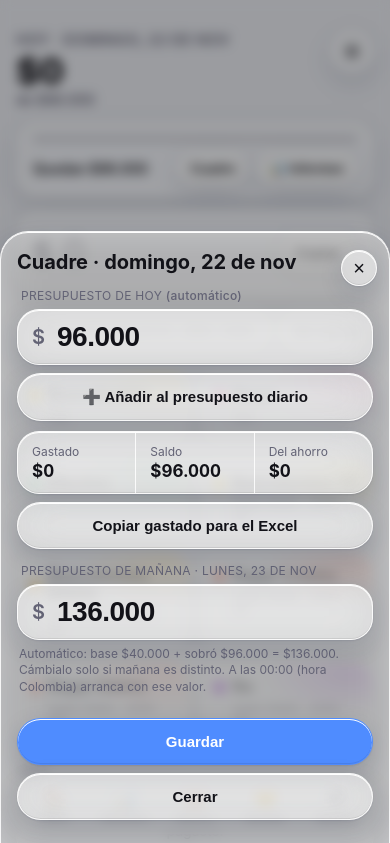
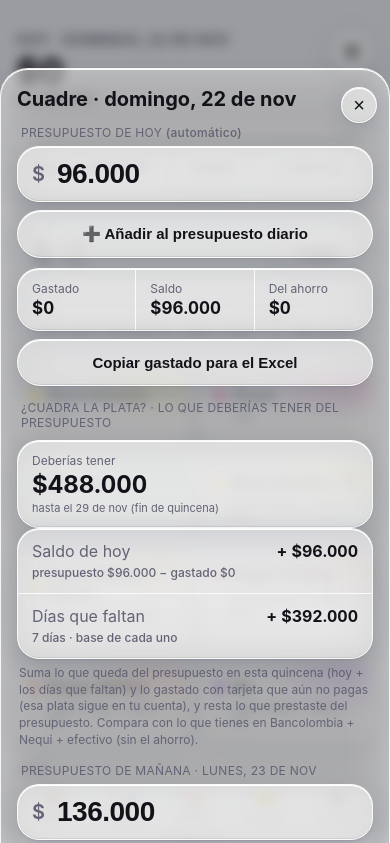
Before and after one commit to juanmarket/gastos, a plain HTML site: page index.html in a window 390 px wide. Both pictures are taken after a click on the button "Cuadre". Shown: the top 843 px of the page. Drawn offline with Linux system fonts and the light colour scheme.

Commit message:
Cuadre: '¿Cuadra la plata?' (saldo + días que faltan + tarjetas sin pagar − préstamos) y deudas prestadas del presupuesto diario
Co-Authored-By: Claude Fable 5.1 <noreply@anthropic.com>

```diff
--- a/index.html
+++ b/index.html
@@ -306,6 +306,12 @@
       <div><span>Del ahorro</span><b id="cAhorro">$0</b></div>
     </div>
     <button class="btn glass" id="cCopySpent">Copiar gastado para el Excel</button>
+    <label>¿Cuadra la plata? · lo que deberías tener del presupuesto</label>
+    <div class="kv glass" style="grid-template-columns:1fr">
+      <div><span>Deberías tener</span><b id="chTotal" style="font-size:24px">$0</b><small id="chSub"></small></div>
+    </div>
+    <div class="list glass" id="chList"></div>
+    <p class="hint">Suma lo que queda del presupuesto en esta quincena (hoy + los días que faltan) y lo gastado con tarjeta que aún no pagas (esa plata sigue en tu cuenta), y resta lo que prestaste del presupuesto. Compara con lo que tienes en Bancolombia + Nequi + efectivo (sin el ahorro).</p>
     <label id="cTomorrowLabel">Presupuesto de mañana</label>
     <div class="amountbox glass small"><span class="cur">$</span><input id="cBudgetTomorrow" type="text" inputmode="numeric" placeholder="0"></div>
     <p class="hint" id="cTomorrowHint"></p>
@@ -449,6 +455,7 @@
     <label>Nota</label>
     <input class="note glass" id="dbNote" type="text" placeholder="Por qué, cuándo paga…" autocomplete="off">
     <label class="toggle glass" style="margin-top:12px"><span id="dbAhLbl">🐷 ¿Te lo deben del ahorro? (cuando te paguen va al ahorro)</span><input type="checkbox" id="dbAhorro"></label>
+    <label class="toggle glass" id="dbPresuRow"><span>💵 ¿Lo prestaste del presupuesto diario? (no cuenta como gasto, solo en la plata que debes tener)</span><input type="checkbox" id="dbPresu"></label>
     <button class="btn glass primary" id="dbSave">Guardar</button>
     <button class="btn glass" id="dbPaid" style="display:none">Marcar como pagada</button>
     <button class="btn glass danger" id="dbDelete" style="display:none">Borrar</button>
@@ -761,7 +768,7 @@
     $('#cTodayAuto').textContent = isManual(t) ? '(fijado a mano)' : '(automático)';
     setMoney($('#cBudgetToday'), budgetOf(t));
     $('#cAhorro').textContent = fmt(ahorroOn(t));
-    refreshCuadre(true); refreshIncomes();
+    refreshCuadre(true); refreshIncomes(); renderCash();
     cmodal.classList.add('open');
   }
   function refreshCuadre(fillTomorrow){
@@ -821,6 +828,31 @@
     toast(`${m.name} pagada · ${fmt(p.sum)}. Conteo en cero.`);
   });
   cardModal.addEventListener('click', ev=>{ if(ev.target===cardModal) cardModal.classList.remove('open'); });
+  $('#dbAhorro').addEventListener('change', ()=>{ if($('#dbAhorro').checked) $('#dbPresu').checked = false; });
+  $('#dbPresu').addEventListener('change', ()=>{ if($('#dbPresu').checked) $('#dbAhorro').checked = false; });
+
+  // ---- ¿cuadra la plata? lo que deberías tener en tu poder del presupuesto
+  const debtsPresu = () => (typeof debts!=='undefined' ? debts : load(LS_D, [])).filter(d => !d.paid && d.presu && d.type==='me');
+  function cashCheck(){
+    const t = today(), [qa, qb] = qRange(qOf(t));
+    const leftToday = budgetOf(t) - spentOn(t);
+    let fut = 0, nFut = 0; for(let k = addDays(t,1); k <= qb; k = addDays(k,1)){ fut += isManual(k) ? budgetOf(k) : baseOf(k); nFut++; }
+    const cards = creditMethods().map(m => [m, cardPending(m).sum]).filter(x => x[1] > 0);
+    const cardSum = cards.reduce((s,x)=>s+x[1],0);
+    const loans = debtsPresu(), loanSum = loans.reduce((s,d)=>s+d.amount,0);
+    return { leftToday, fut, nFut, cards, cardSum, loans, loanSum, total: leftToday + fut + cardSum - loanSum, qb };
+  }
+  function renderCash(){
+    const c = cashCheck(), t = today();
+    $('#chTotal').textContent = fmt(c.total); $('#chTotal').style.color = c.total < 0 ? 'var(--danger)' : '';
+    $('#chSub').textContent = 'hasta el ' + dayLabel(c.qb, {day:'numeric', month:'short'}) + ' (fin de quincena)';
+    const row = (lbl, v, sub) => `<div class="day"><span>${lbl}${sub?`<br><small>${sub}</small>`:''}</span><b class="${v<0?'neg':''}">${v<0?'− ':'+ '}${fmt(Math.abs(v))}</b></div>`;
+    let h = row('Saldo de hoy', c.leftToday, 'presupuesto ' + fmt(budgetOf(t)) + ' − gastado ' + fmt(spentOn(t)));
+    h += row('Días que faltan', c.fut, c.nFut ? c.nFut + ' día' + (c.nFut===1?'':'s') + ' · base de cada uno' : 'hoy es el último día');
+    c.cards.forEach(([m,v]) => h += row(`<i class="dot" style="display:inline-block;width:8px;height:8px;border-radius:50%;background:${m.color};margin-right:6px"></i>${esc(m.name)} sin pagar`, v, 'ya salió del presupuesto, sigue en tu cuenta'));
+    c.loans.forEach(d => h += row(`Prestado a ${esc(d.who)}`, -d.amount, 'del presupuesto · ' + dayLabel(dayKey(d.ts),{day:'numeric', month:'short'})));
+    $('#chList').innerHTML = h;
+  }
 
   // ---- ingresos extra que se suman al presupuesto del día
   const LS_INC = 'gastos.incomes';
@@ -966,6 +998,7 @@
       hc.querySelectorAll('[data-card]').forEach(c => c.addEventListener('click', ()=>openCard(c.dataset.card))); }
     else hc.style.display='none';
     if(cardModal.classList.contains('open')) renderCard();
+    if(cmodal.classList.contains('open')) renderCash();
     // recordatorio de quincena
     const uq = upcomingQ(); const qb = $('#qBanner');
     if(uq && !qConfirmed.includes(uq)){
@@ -1100,7 +1133,7 @@
     list.slice().sort((a,b)=>(a.paid?1:0)-(b.paid?1:0) || b.ts-a.ts).forEach(d => {
       const r = document.createElement('div'); r.className = 'row' + (d.paid?' paid':'');
       r.innerHTML = `<input type="checkbox" class="chk" ${d.paid?'checked':''} title="Pagada">
-        <div class="info"><b>${esc(d.who)}${d.ahorro?'<span class="tag">🐷 ahorro</span>':''}</b><small>${d.type==='me'?'me debe':'le debo'} · ${dayLabel(dayKey(d.ts),{day:'numeric', month:'short'})}${d.note?' · '+esc(d.note):''}${d.paid?' · pagada '+dayLabel(dayKey(d.paidTs||d.ts),{day:'numeric', month:'short'}):''}</small></div>
+        <div class="info"><b>${esc(d.who)}${d.ahorro?'<span class="tag">🐷 ahorro</span>':d.presu?'<span class="tag">💵 presupuesto</span>':''}</b><small>${d.type==='me'?'me debe':'le debo'} · ${dayLabel(dayKey(d.ts),{day:'numeric', month:'short'})}${d.note?' · '+esc(d.note):''}${d.paid?' · pagada '+dayLabel(dayKey(d.paidTs||d.ts),{day:'numeric', month:'short'}):''}</small></div>
         <span class="amt ${d.type==='me'?'pos':'neg'}">${d.type==='me'?'+':'-'}${fmt(d.amount)}</span>`;
       r.querySelector('.chk').addEventListener('click', ev=>{ ev.stopPropagation(); d.paid = ev.target.checked; d.paidTs = d.paid ? Date.now() : undefined; saveDebts(); renderDebts(); if(d.paid && d.ahorro) savForDebt(d); else toast(d.paid ? 'Pagada · ' + d.who : 'Pendiente de nuevo'); });
       r.addEventListener('click', ()=>openDebt(d));
@@ -1109,13 +1142,13 @@
     $('#toggleDebtPaid').textContent = showPaid ? 'ocultar pagadas' : 'ver pagadas';
     $('#toggleDebtPaid').style.display = debts.some(d=>d.paid) ? '' : 'none';
   }
-  function setDbType(t){ dbType = t; $('#dbMeDeben').classList.toggle('on', t==='me'); $('#dbDebo').classList.toggle('on', t==='yo'); $('#dbAhLbl').textContent = t==='me' ? '🐷 ¿Te lo deben del ahorro? (cuando te paguen va al ahorro)' : '🐷 ¿Lo vas a sacar del ahorro? (cuando pagues sale del ahorro)'; }
+  function setDbType(t){ dbType = t; $('#dbMeDeben').classList.toggle('on', t==='me'); $('#dbDebo').classList.toggle('on', t==='yo'); $('#dbPresuRow').style.display = t==='me' ? '' : 'none'; if(t!=='me') $('#dbPresu').checked = false; $('#dbAhLbl').textContent = t==='me' ? '🐷 ¿Te lo deben del ahorro? (cuando te paguen va al ahorro)' : '🐷 ¿Lo vas a sacar del ahorro? (cuando pagues sale del ahorro)'; }
   $('#dbMeDeben').addEventListener('click', ()=>setDbType('me')); $('#dbDebo').addEventListener('click', ()=>setDbType('yo'));
   function openDebt(d){
     debtId = d ? d.id : null;
     $('#dbTitle').textContent = d ? (d.type==='me' ? d.who + ' me debe' : 'Le debo a ' + d.who) : 'Nueva deuda o préstamo';
     setDbType(d ? d.type : 'me');
-    $('#dbWho').value = d ? d.who : ''; setMoney($('#dbAmount'), d ? d.amount : 0); $('#dbNote').value = d ? (d.note||'') : ''; $('#dbAhorro').checked = !!(d && d.ahorro);
+    $('#dbWho').value = d ? d.who : ''; setMoney($('#dbAmount'), d ? d.amount : 0); $('#dbNote').value = d ? (d.note||'') : ''; $('#dbAhorro').checked = !!(d && d.ahorro); $('#dbPresu').checked = !!(d && d.presu);
     $('#dbPaid').style.display = d && !d.paid ? '' : 'none'; $('#dbDelete').style.display = d ? '' : 'none';
     dbmodal.classList.add('open'); if(!d) setTimeout(()=>$('#dbWho').focus(), 50);
   }
@@ -1125,9 +1158,9 @@
     const who = $('#dbWho').value.trim(), amount = Number(digits($('#dbAmount').value)) || 0;
     if(!who || !amount){ toast('Falta el nombre o el valor'); return; }
     const d = debts.find(x=>x.id===debtId);
-    const ah = $('#dbAhorro').checked;
-    if(d){ Object.assign(d, {who, amount, note:$('#dbNote').value.trim(), type:dbType, ahorro:ah}); }
-    else debts.unshift({id:'d'+Date.now(), ts:Date.now(), who, amount, note:$('#dbNote').value.trim(), type:dbType, ahorro:ah, paid:false});
+    const ah = $('#dbAhorro').checked, pr = dbType==='me' && $('#dbPresu').checked && !ah;
+    if(d){ Object.assign(d, {who, amount, note:$('#dbNote').value.trim(), type:dbType, ahorro:ah, presu:pr}); }
+    else debts.unshift({id:'d'+Date.now(), ts:Date.now(), who, amount, note:$('#dbNote').value.trim(), type:dbType, ahorro:ah, presu:pr, paid:false});
     saveDebts(); renderDebts(); dbmodal.classList.remove('open');
   });
   $('#dbPaid').addEventListener('click', ()=>{ const d = debts.find(x=>x.id===debtId); dbmodal.classList.remove('open'); if(d){ d.paid = true; d.paidTs = Date.now(); saveDebts(); renderDebts(); if(d.ahorro) savForDebt(d); } });
```
Also changed, not shown: 1 other file.
